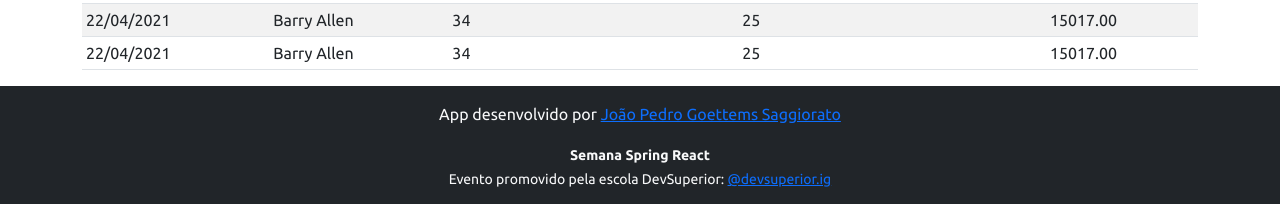
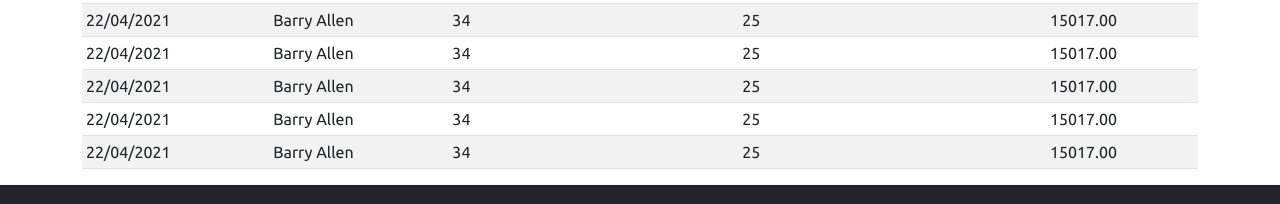
Before and after one commit to JoaoPedrosag/Projeto-sds3, a React (Create React App) app in the folder frontend/: page / in a window 1280 px wide. Shown: the part 747-951 px from the top of the page. Built offline with nearby package versions, Linux system fonts and the light colour scheme.

Commit message:
edit index

```diff
--- a/frontend/src/components/DataTable/index.tsx
+++ b/frontend/src/components/DataTable/index.tsx
@@ -82,6 +82,27 @@
                         <td>25</td>
                         <td>15017.00</td>
                     </tr>
+                    <tr>
+                        <td>22/04/2021</td>
+                        <td>Barry Allen</td>
+                        <td>34</td>
+                        <td>25</td>
+                        <td>15017.00</td>
+                    </tr>
+                    <tr>
+                        <td>22/04/2021</td>
+                        <td>Barry Allen</td>
+                        <td>34</td>
+                        <td>25</td>
+                        <td>15017.00</td>
+                    </tr>
+                    <tr>
+                        <td>22/04/2021</td>
+                        <td>Barry Allen</td>
+                        <td>34</td>
+                        <td>25</td>
+                        <td>15017.00</td>
+                    </tr>
                 </tbody>
             </table>
         </div>
```
